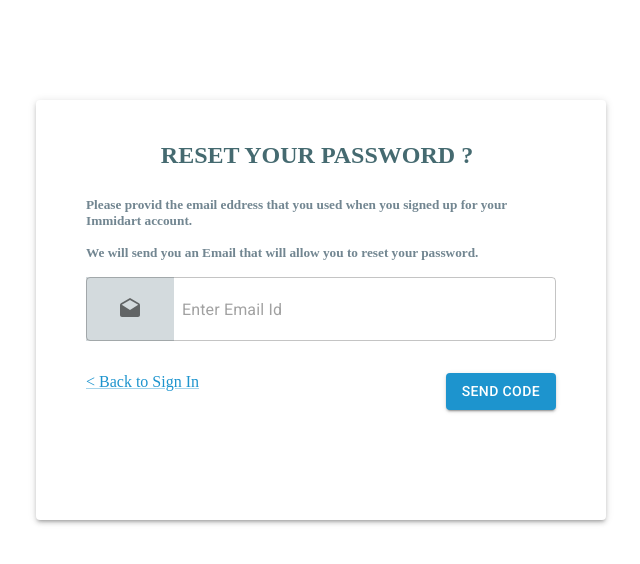
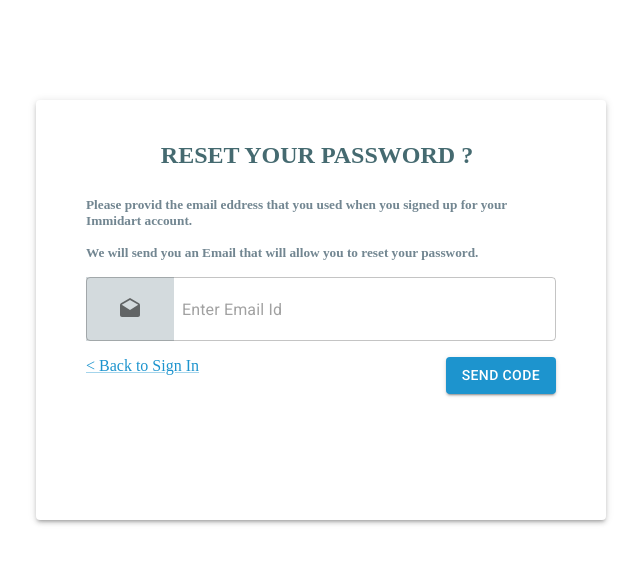
Before and after one commit to HenryDysonJ/LCA_Assismenet_II, a React (Create React App) app: page /reset in a window 1280 px wide. Shown: the top 564 px of the page, without its empty margins (319-959 px from the left). Built offline with nearby package versions, Linux system fonts and the light colour scheme.

Commit message:
completed assit-II

```diff
--- a/src/screens/resetPassword/resetPassword.js
+++ b/src/screens/resetPassword/resetPassword.js
@@ -112,7 +112,7 @@ const ResetPassword = () => {
             container
             direction="row"
             justifyContent="space-between"
-            mt={2}
+
           >
             <Grid item xs={3}>
               <Link href="/">&#60; Back to Sign In</Link>
--- a/src/screens/signIn/index.js
+++ b/src/screens/signIn/index.js
@@ -165,7 +165,7 @@ const SignIn = (props) => {
               container
               direction="row"
               justifyContent="space-between"
-              mt={2}
+
             >
               <Grid item xs={3}>
                 <Link href="/reset">Forgot Password?</Link>
```
